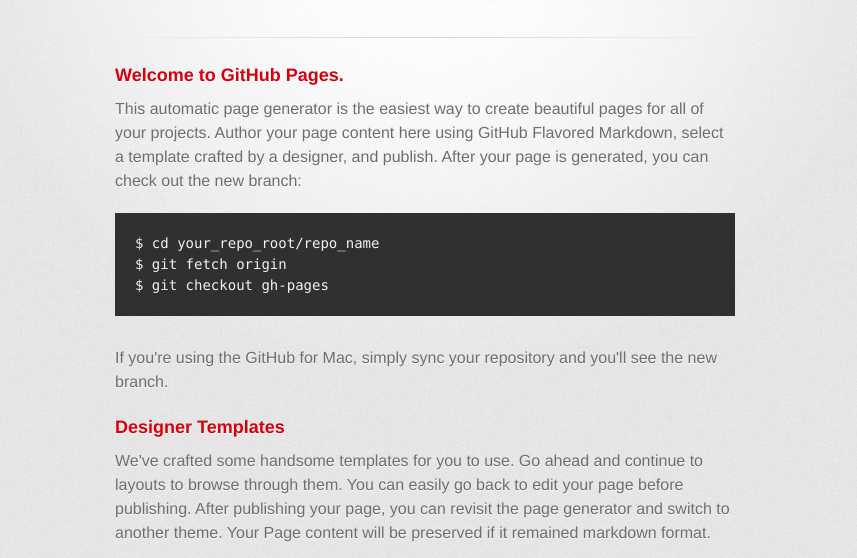
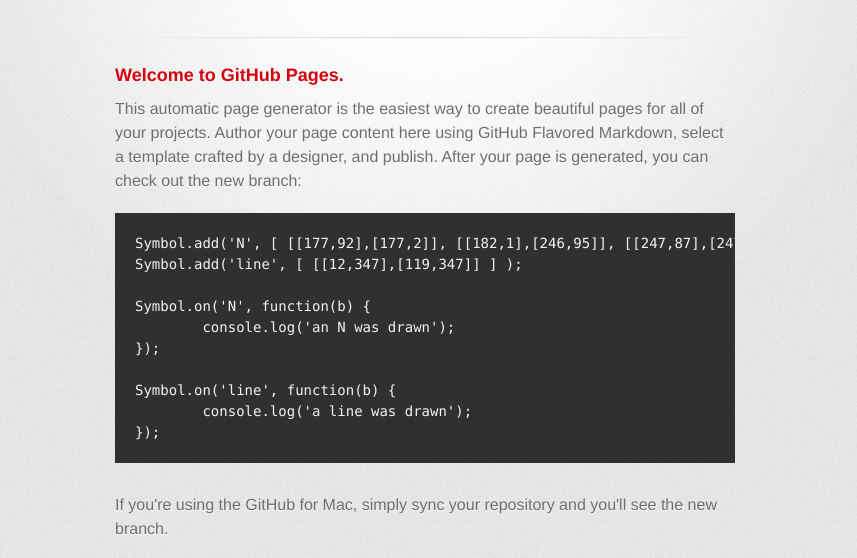
Before and after one commit to beeglebug/symbol, a plain HTML site: page index.html in a window 1280 px wide. Shown: the part 209-767 px from the top of the page, without its empty margins (215-1072 px from the left). Drawn offline with Linux system fonts and the light colour scheme; a web font is replaced by a local one.

Commit message:
testing code snippets

```diff
--- a/index.html
+++ b/index.html
@@ -36,9 +36,16 @@
 
 <p>This automatic page generator is the easiest way to create beautiful pages for all of your projects. Author your page content here using GitHub Flavored Markdown, select a template crafted by a designer, and publish. After your page is generated, you can check out the new branch:</p>
 
-<pre><code>$ cd your_repo_root/repo_name
-$ git fetch origin
-$ git checkout gh-pages
+<pre><code>Symbol.add('N', [ [[177,92],[177,2]], [[182,1],[246,95]], [[247,87],[247,1]] ] );
+Symbol.add('line', [ [[12,347],[119,347]] ] );
+
+Symbol.on('N', function(b) {
+	console.log('an N was drawn');
+});
+
+Symbol.on('line', function(b) {
+	console.log('a line was drawn');
+});
 </code></pre>
 
 <p>If you're using the GitHub for Mac, simply sync your repository and you'll see the new branch.</p>
```
